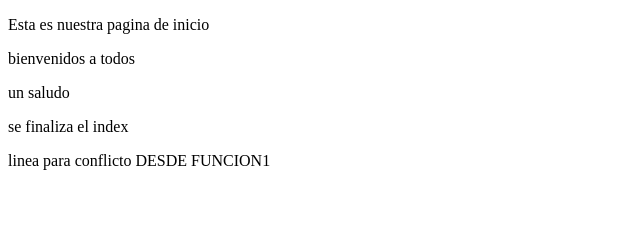
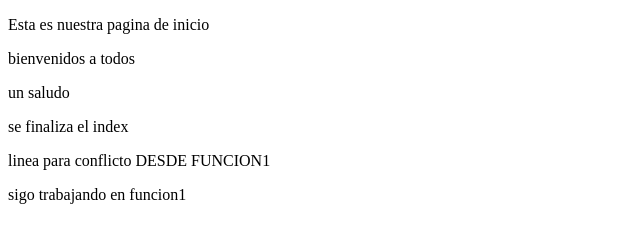
Before and after one commit to exequiel-miranda/PaginaRicaldone, a plain HTML site: page index.html in a window 1280 px wide. Shown: the whole page, without its empty margins (0-640 px from the left). Drawn offline with Linux system fonts and the light colour scheme.

Commit message:
sigo trabajando en funcion1

```diff
--- a/index.html
+++ b/index.html
@@ -12,5 +12,6 @@
     <p>se finaliza el index</p>
 
     <p>linea para conflicto DESDE FUNCION1</p>
+    <p>sigo trabajando en funcion1</p>
 </body>
 </html>
```
